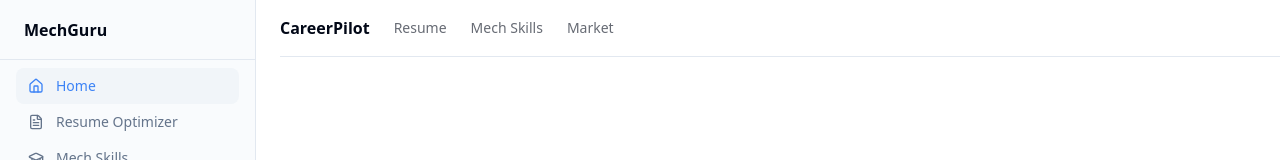
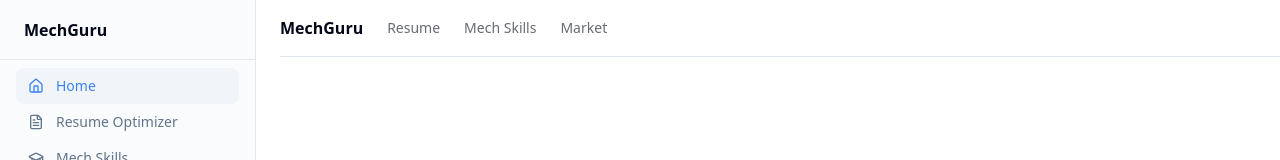
Before and after one commit to sakrish205/Three-Monkeys, a React (Vite) app: page / in a window 1280 px wide. Shown: the top 160 px of the page. Built offline with nearby package versions, Linux system fonts and the light colour scheme; no server answers.

Commit message:
chore: rename app from CareerPilot to MechGuru

```diff
--- a/src/components/layout/Header.tsx
+++ b/src/components/layout/Header.tsx
@@ -7,7 +7,7 @@ export function Header() {
                 <div className="mr-4 hidden md:flex">
                     <Link to="/" className="mr-6 flex items-center space-x-2">
                         <span className="hidden font-bold sm:inline-block">
-                            CareerPilot
+                            MechGuru
                         </span>
                     </Link>
                     <nav className="flex items-center space-x-6 text-sm font-medium">
```
